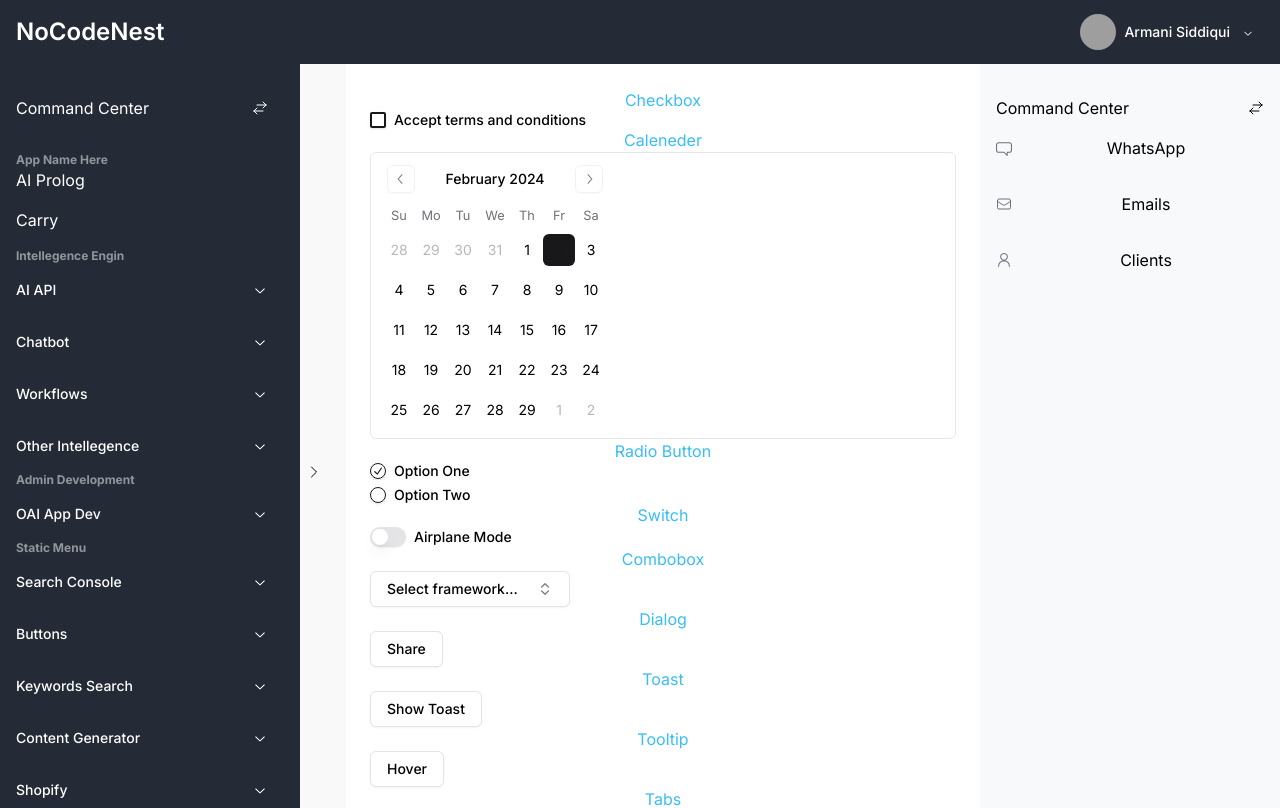
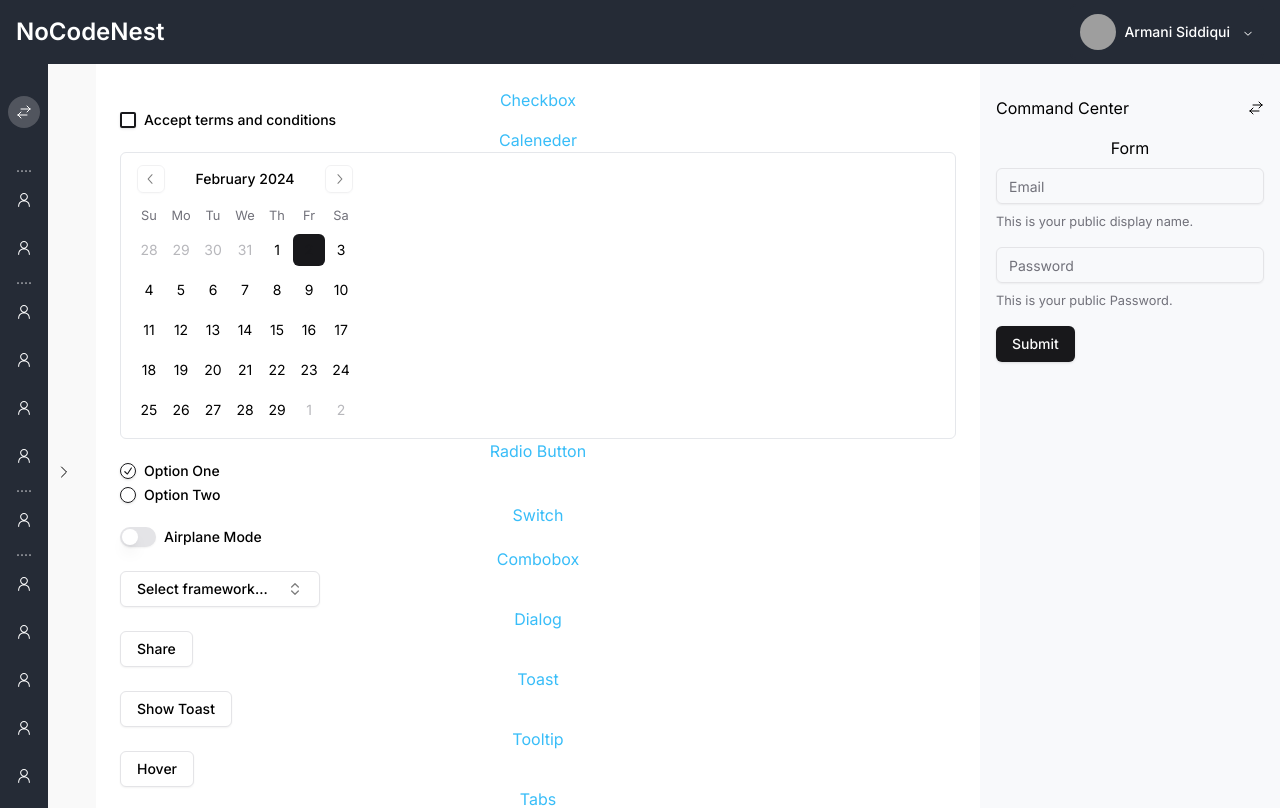
Before and after one commit to AI-Matrix-Engine/ame-react-frontend, a Next.js app: page /create in a window 1280 px wide. Shown: the top 808 px of the page. Built offline with nearby package versions, Linux system fonts and the light colour scheme; grey boxes are pictures that could not be loaded.

Commit message:
Fixed sidebar issues, enhanced its features

```diff
--- a/src/components/Data.tsx
+++ b/src/components/Data.tsx
@@ -1,14 +1,30 @@
+import { PersonIcon, ChatBubbleIcon } from "@radix-ui/react-icons";
 export const menuItems = [
-  { category: "App Name Here", items: [{itemCategory:"AI Prolog"},{itemCategory:"Carry"}] },
+  {
+    category: "App Name Here",
+    items: [
+      {
+        itemCategory: "AI Prolog",
+        icon: <PersonIcon className="h-4 w-4 text-white" />,
+      },
+      {
+        itemCategory: "Carry",
+        icon: <PersonIcon className="h-4 w-4 text-white" />,
+      },
+    ],
+  },
   {
     category: "Intellegence Engin",
+
     items: [
       {
         itemCategory: "AI API",
+        icon: <PersonIcon className="h-4 w-4 text-white" />,
         itemSubMenu: ["Create", "Run", "Manage", "Admin"],
       },
       {
         itemCategory: "Chatbot",
+        icon: <PersonIcon className="h-4 w-4 text-white" />,
         itemSubMenu: [
           "Open AI",
           "Google Gemini Pro",
@@ -19,6 +35,7 @@ export const menuItems = [
       },
       {
         itemCategory: "Workflows",
+        icon: <PersonIcon className="h-4 w-4 text-white" />,
         itemSubMenu: [
           "Start Process(live)",
           "Build",
@@ -29,15 +46,18 @@ export const menuItems = [
       },
       {
         itemCategory: "Other Intellegence",
+        icon: <PersonIcon className="h-4 w-4 text-white" />,
         itemSubMenu: ["Sub_Item 1", "Sub _Item 2", "Sub_Item 3"],
       },
     ],
   },
   {
     category: "Admin Development",
+
     items: [
       {
         itemCategory: "OAI App Dev",
+        icon: <PersonIcon className="h-4 w-4 text-white" />,
         itemSubMenu: [
           "Sample Form Element",
           "Sample Tab Content",
@@ -50,26 +70,26 @@ export const menuItems = [
   },
   {
     category: "Static Menu",
+
     items: [
       {
         itemCategory: "Search Console",
-        itemSubMenu: [
-          "Accordians",
-          "BreadCrumbs",
-          "Cards",
-        ],
+        icon: <PersonIcon className="h-4 w-4 text-white" />,
+        itemSubMenu: ["Accordians", "BreadCrumbs", "Cards"],
       },
       {
         itemCategory: "Buttons",
+        icon: <PersonIcon className="h-4 w-4 text-white" />,
         itemSubMenu: [
           "Google Search",
           "ButtonGroups",
           "LoadingButton",
-          "Dropdowns"
+          "Dropdowns",
         ],
       },
       {
         itemCategory: "Keywords Search",
+        icon: <PersonIcon className="h-4 w-4 text-white" />,
         itemSubMenu: [
           "Form Control",
           "Select",
@@ -82,117 +102,101 @@ export const menuItems = [
           "Date Range Picker",
           "Time Picker",
           "Layout",
-          "Validation"
+          "Validation",
         ],
       },
       {
         itemCategory: "Content Generator",
+        icon: <PersonIcon className="h-4 w-4 text-white" />,
         itemSubMenu: [
           "Core UI Icons",
           "Core UI Icons Brands",
-          "Core UI Icons Flag"
+          "Core UI Icons Flag",
         ],
       },
       {
         itemCategory: "Shopify",
-        itemSubMenu: [
-          "Alert",
-          "Badge",
-          "Modals",
-          "Toasts"
-        ],
+        icon: <PersonIcon className="h-4 w-4 text-white" />,
+        itemSubMenu: ["Alert", "Badge", "Modals", "Toasts"],
       },
       {
         itemCategory: "WordPress",
-
+        icon: <PersonIcon className="h-4 w-4 text-white" />,
       },
     ],
   },
   {
     category: "Knowledge",
+
     items: [
       {
         itemCategory: "Webscrapers",
-
+        icon: <PersonIcon className="h-4 w-4 text-white" />,
       },
       {
         itemCategory: "Crawler",
-
+        icon: <PersonIcon className="h-4 w-4 text-white" />,
       },
       {
         itemCategory: "Website Analyzer",
-
+        icon: <PersonIcon className="h-4 w-4 text-white" />,
       },
       {
         itemCategory: "Google Maps",
-
+        icon: <PersonIcon className="h-4 w-4 text-white" />,
       },
-
-
     ],
   },
   {
     category: "Extras",
+
     items: [
       {
         itemCategory: "Pages",
-        itemSubMenu: [
-          "Login",
-          "Register",
-          "Error 404",
-          "Error 500",
-        ],
+        icon: <PersonIcon className="h-4 w-4 text-white" />,
+        itemSubMenu: ["Login", "Register", "Error 404", "Error 500"],
       },
       {
         itemCategory: "Apps",
-        itemSubMenu: [ 'Invoicing',"Email"
-        //  {subMenuItem:"Invoicing",subMenuItemOptions:["Invoic"]},
-        //  {subMenuItem:"Email",subMenuItemOptions:["Inbox","Message","Compose"]}
+        icon: <PersonIcon className="h-4 w-4 text-white" />,
+        itemSubMenu: [
+          "Invoicing",
+          "Email",
+          //  {subMenuItem:"Invoicing",subMenuItemOptions:["Invoic"]},
+          //  {subMenuItem:"Email",subMenuItemOptions:["Inbox","Message","Compose"]}
         ],
       },
 
       {
         itemCategory: "Actual UI Doc",
-
+        icon: <PersonIcon className="h-4 w-4 text-white" />,
       },
     ],
   },
   {
     category: "Section Title",
+
     items: [
       {
         itemCategory: "Parent Menu 1",
-        itemSubMenu: [
-          "Sub-item 1",
-          "Sub-item 2",
-          "Sub-item 3",
-        ],
+        icon: <PersonIcon className="h-4 w-4 text-white" />,
+        itemSubMenu: ["Sub-item 1", "Sub-item 2", "Sub-item 3"],
       },
       {
         itemCategory: "Parent Menu 2",
-        itemSubMenu: [
-          "Sub-item 1",
-          "Sub-item 2",
-          "Sub-item 3",
-        ],
+        icon: <PersonIcon className="h-4 w-4 text-white" />,
+        itemSubMenu: ["Sub-item 1", "Sub-item 2", "Sub-item 3"],
       },
       {
         itemCategory: "Parent Menu 3",
-        itemSubMenu: [
-          "Sub-item 1",
-          "Sub-item 2",
-          "Sub-item 3",
-        ],
+        icon: <PersonIcon className="h-4 w-4 text-white" />,
+        itemSubMenu: ["Sub-item 1", "Sub-item 2", "Sub-item 3"],
       },
       {
         itemCategory: "Parent Menu 4",
-        itemSubMenu: [
-          "Sub-item 1",
-          "Sub-item 2",
-          "Sub-item 3",
-        ],
+        icon: <PersonIcon className="h-4 w-4 text-white" />,
+        itemSubMenu: ["Sub-item 1", "Sub-item 2", "Sub-item 3"],
       },
-
     ],
   },
 ];
--- a/src/components/LeftNavbar.tsx
+++ b/src/components/LeftNavbar.tsx
@@ -1,60 +1,113 @@
 "use client";
 import Link from "next/link";
-import { ArrowsRightLeftIcon,ChevronRightIcon } from "@heroicons/react/24/outline";
+import {
+  ArrowsRightLeftIcon,
+  ChevronRightIcon,
+} from "@heroicons/react/24/outline";
 import { NavigationBar } from "./NavigationBar";
-
-
-
-
+import { menuItems } from "./Data";
 type navItem = {
   name: string;
   path: string;
-}
+};
 type styleType = {
   width: string;
-}
+};
 type leftSideBarType = {
   id: string;
   navItems: navItem[];
   expandedStyles: styleType;
   collapsedStyles: styleType;
   toggle: boolean;
-}
+};
 type LeftNavbarProps = {
   details: leftSideBarType;
   onHandle: (id: string) => void;
+};
+
+export const LeftNavbar = ({ details, onHandle }: LeftNavbarProps) => {
+  const { id, navItems, toggle, title, hover } = details;
+   if(toggle || (id==="1" && hover))
+{
+   return <div>
+ <div>
+  <div className={`flex justify-between items-center mb-8 mt-8 `}>
+    <h5
+      className={`${id === "1" ? "text-white" : "text-black"} text-center`}
+    >
+      {title}
+    </h5>
+    <button
+    className={` ${id==="1" && "bg-[#51555e]" } rounded-full p-2`}
+      onClick={() => {
+        onHandle(id);
+      }}
+
+    >
+      <ArrowsRightLeftIcon
+        className={`h-4 w-4 ${
+          id === "1" ? "text-white" : "text-black"
+        } flex justify-end`}
+      />
+    </button>
+  </div>
+  <NavigationBar
+    text = {!toggle && id==="1" &&!hover && "...."}
+    textColor={id === "1" ? "text-white" : "text-black"}
+    hoverColor={id === "1" ? "bg-[#454b54]" : "bg-[#EFF1F4]"}
+  />
+</div>
+   </div>
+
+}
+if(!toggle && id==="1" &&!hover) {
+  return <div  >
+  <div className={`flex justify-center ml-2 items-center mb-8 mt-8 `}>
+
+    <button
+    className={`bg-[#51555e]  rounded-full p-2`}
+      onClick={() => {
+        onHandle(id);
+      }}
+
+    >
+      <ArrowsRightLeftIcon
+        className={`h-4 w-4 ${
+          id === "1" ? "text-white" : "text-black"
+        } flex justify-end`}
+      />
+    </button>
+  </div>
+  <NavigationBar
+    text =  "...."
+    textColor={id === "1" ? "text-white" : "text-black"}
+    hoverColor={id === "1" ? "bg-[#454b54]" : "bg-[#EFF1F4]"}
+  />
+</div>
 }
 
-export const LeftNavbar = ({ details, onHandle, }: LeftNavbarProps) => {
+   return  <div className="relative w-full h-full flex justify-center items-center">
+   <button onClick={() => onHandle(id)} className="absolute top-[50%]  ">
+     <ChevronRightIcon
+       className={`h-4 w-4 ${
+         id === "1" ? "text-white" : "text-black"
+       } flex   justify-end`}
+     />
+   </button>
+ </div>
 
-  const { id, navItems, toggle,title } = details;
-
-  return (
-
-      toggle ? (
-      <>
-            <div className="flex justify-between items-center mb-8 mt-8">
-        <h5 className={`${id==="1" ? "text-white":"text-black"} text-center`}>{title}</h5>
-        <button onClick={()=>onHandle(id)}>
-        <ArrowsRightLeftIcon className={`h-4 w-4 ${id==="1" ? "text-white":"text-black"} flex justify-end`} />
-             </button>
-      </div>
-      <NavigationBar textColor={id === "1" ? "text-white" : "text-black" }/>
-
-      </>
-      ) : (
-
-
-               <div className="relative w-full h-full flex justify-center items-center">
-                  <button onClick={()=>onHandle(id)} className="absolute top-[50%]  " >
-            <ChevronRightIcon className={`h-4 w-4 ${id==="1" ? "text-white" : "text-black"} flex   justify-end`} />
-          </button>
-                </div>
-
-
-
-      )
-
-
-  );
 };
+// {menuItems.map((menuItem, index) => {
+//   console.log("menuItems: ", menuItem.items);
+//   return (
+//     <div key={index}>
+//      {menuItems.map((menuItem, index) => (
+//   <div key={index}>
+//     {menuItem.items.map((icon, iconIndex) => (
+//       <div key={iconIndex} className="mb-12 ">{icon.icon}</div>
+//     ))}
+//   </div>
+// ))}
+//     </div>
+//   );
+// })}
--- a/src/components/Main.tsx
+++ b/src/components/Main.tsx
@@ -18,7 +18,6 @@ import {
 } from "@heroicons/react/24/outline";
 import { PersonIcon, ChatBubbleIcon } from "@radix-ui/react-icons";
 import { RightNavbar } from "./RightNavbar";
-import { NavigationBar } from "./NavigationBar";
 
 type navItem = {
   name: string;
@@ -33,7 +32,8 @@ type leftSideBarType = {
   expandedStyles: styleType;
   collapsedStyles: styleType;
   toggle: boolean;
-  title:string
+  hover: boolean;
+  title: string;
 };
 
 const mostLeftNavItems = [
@@ -76,16 +76,18 @@ const leftSideBars: leftSideBarType[] = [
     navItems: mostLeftNavItems,
     expandedStyles: { width: "  w-[300px]" },
     collapsedStyles: { width: " w-12" },
-    toggle: true,
-    title:"Command Center"
+    toggle: false,
+    hover: false,
+    title: "Command Center",
   },
   {
     id: "2",
     navItems: leftNavItems,
     expandedStyles: { width: "ml-[302px] w-30" },
-    collapsedStyles: { width: "ml-[298px] w-12" },
+    collapsedStyles: { width: "ml-[48px] w-12" },
     toggle: false,
-    title:"Title"
+    hover: false,
+    title: "Title",
   },
 ];
 
@@ -103,6 +105,7 @@ export const Main = ({ children }) => {
           } else {
             prev[1].expandedStyles.width = "ml-[48px] w-30";
             prev[1].collapsedStyles.width = "ml-[48px] w-12";
+            prev[0].hover = false;
           }
           return [...prev];
         });
@@ -119,29 +122,42 @@ export const Main = ({ children }) => {
     });
     setSideBars(updatedSideBars);
   };
+  const handleMouseEvent = (id: string, hover: boolean) => {
+    const updatedSideBars = sideBars.map((item) => {
+      if (item.id === "1" && id === "1") {
+        console.log("Id", item);
+        item.hover = hover;
+      }
+      return { ...item };
+    });
+    setSideBars(updatedSideBars);
+  };
 
   return (
     <div className="flex h-screen flex-col">
       <Header />
-      <div className="flex relative h-full">
+      <div className="flex relative h-full ">
         {sideBars.map((sideBar: leftSideBarType) => (
           <div
+            onMouseEnter={() => handleMouseEvent(sideBar.id, true)}
+            onMouseLeave={() => handleMouseEvent(sideBar.id, false)}
             key={sideBar.id}
-            className={`${sideBar.id==="1" && "absolute left-0"} px-8 h-full  pl-4  ${ sideBar.id === "1" ? "bg-[#252b36] " : "bg-[#f9f9f9]"} ${
-              sideBar.toggle
+            className={`px-8 h-full  pl-4  ${
+              sideBar.id === "1"
+                ? "bg-[#252b36] absolute left-0 "
+                : "bg-[#f9f9f9]"
+            } ${
+              sideBar.toggle || (sideBar.id === "1" && sideBar.hover)
                 ? `max-h-full overflow-y-scroll ${sideBar.expandedStyles.width}`
                 : sideBar.collapsedStyles.width
             }`}
           >
             <LeftNavbar details={sideBar} onHandle={handleNavigation} />
-
           </div>
         ))}
-        <div
-          className={`flex-1 `}
-        >
+        <div className={`flex-1 `}>
           {children}
-          <div>
+          <div className="p-4">
             <h4 className="text-sky-400 text-center">Drawer</h4>
             <Sheet>
               <SheetTrigger className="border-2  border-zinc-200 rounded-md px-4 py-2">
@@ -165,13 +181,7 @@ export const Main = ({ children }) => {
           </div>
         </div>
 
-
-
-        <RightNavbar/>
-
-
-
-
+        <RightNavbar />
       </div>
     </div>
   );
--- a/src/components/NavigationBar.tsx
+++ b/src/components/NavigationBar.tsx
@@ -8,26 +8,27 @@ import {
 import { menuItems } from "./Data";
 import Link from "next/link";
 
-export const NavigationBar = ({textColor}) => {
+export const NavigationBar = ({textColor,hoverColor,text=null}) => {
   console.log("Menu Items **", menuItems);
+
   return (
     <div>
       {menuItems.map((item, index) => (
         <div key={index}>
-          <h4 className="text-[#92959b] text-left text-xs font-bold">{item.category}</h4>
+          <h4 className="text-[#92959b] text-left text-xs font-bold ">{text? text : item.category}</h4>
           <Accordion type="single" collapsible className="w-full border-none border-[1px]">
             {item.items.map((menuItem, subIndex) => (
               <AccordionItem key={subIndex} value={menuItem.itemCategory}>
               { menuItem.itemSubMenu ?  <>
-               <AccordionTrigger className={`${textColor}` } iconStyle={textColor}>{menuItem.itemCategory}</AccordionTrigger><AccordionContent className={`${textColor}`}>
+               <AccordionTrigger className={`${textColor}` } iconStyle={!text && textColor}><div className="flex gap-8"><div>{menuItem.icon}</div>{!text && <h4>{menuItem.itemCategory}</h4>}</div></AccordionTrigger><AccordionContent className={`${textColor}`}>
                     {menuItem.itemSubMenu.map((subMenu, subMenuIndex) => (
-                      <Link key={subMenuIndex} href="#" className="flex mb-4">
+                      <Link key={subMenuIndex} href="#" className={`flex mb-4 p-2 hover:rounded-lg hover:${hoverColor}`}>
                         {subMenu}
                       </Link>
                     ))}
-                  </AccordionContent> </> :  <Link key={subIndex} href="#" className={`flex mb-4 ${textColor}`}>
-                        {menuItem.itemCategory}
-                      </Link>}
+                  </AccordionContent> </> : <AccordionTrigger className="flex gap-8" ><div>{menuItem.icon}</div> <Link key={subIndex} href="#" className={` flex-1 text-left ${textColor}`}>
+                        {!text && menuItem.itemCategory}
+                      </Link>   </AccordionTrigger> }
 
               </AccordionItem>
             ))}
--- a/src/components/RightNavbar.tsx
+++ b/src/components/RightNavbar.tsx
@@ -5,6 +5,7 @@ import { ChevronDoubleRightIcon, EnvelopeIcon } from "@heroicons/react/24/outlin
 import { ChevronDoubleLeftIcon } from "@heroicons/react/24/outline";
 import { ChatBubbleIcon, PersonIcon } from "@radix-ui/react-icons";
 import { ArrowsRightLeftIcon,ChevronLeftIcon } from "@heroicons/react/24/outline";
+import { FormData } from "./Run/Run";
 export const RightNavbar = () => {
     const navItems = [
         {
@@ -38,21 +39,14 @@ export const RightNavbar = () => {
         <button onClick={handleSidebar}>
         <ArrowsRightLeftIcon className={`h-4 w-4 text-black flex justify-end`} />
              </button>
+
       </div>
-      <ul className={`flex flex-col justify-between items-between text-black`}>
-          {navItems.map((item) => (
-            <li key={item.name}>
-              <Link
-                href={item.path}
-                className={`flex  text=white p-4 hover:bg-[#e5e7eb]cursor-pointer justify-around items-center gap-4`}
-              >
-               <div>  {item.icon}</div>
-               <h4 className="text-center flex-1"> {item.name}</h4>
 
-              </Link>
-            </li>
-          ))}
-        </ul>
+           <div className={`flex flex-col justify-between items-between text-black p-4`}>
+            <h4 className="text-center ">Form</h4>
+            <FormData additionalClasses={"space-y-4"} />
+           </div>
+
 
       </div>
       ) : (
--- a/src/components/UI/accordion.tsx
+++ b/src/components/UI/accordion.tsx
@@ -23,7 +23,7 @@ AccordionItem.displayName = "AccordionItem"
 const AccordionTrigger = React.forwardRef<
   React.ElementRef<typeof AccordionPrimitive.Trigger>,
   React.ComponentPropsWithoutRef<typeof AccordionPrimitive.Trigger>
->(({ className, children, iconStyle, ...props }, ref) => (
+>(({ className, children, iconStyle = null, ...props }, ref) => (
   <AccordionPrimitive.Header className="flex">
     <AccordionPrimitive.Trigger
       ref={ref}
@@ -35,7 +35,7 @@ const AccordionTrigger = React.forwardRef<
       {...props}
     >
       {children}
-      <ChevronDownIcon className={`h-4 w-4 shrink-0 ${iconStyle} transition-transform duration-200 dark:text-zinc-400`} />
+     {iconStyle  ?  <ChevronDownIcon className={`h-4 w-4 shrink-0 ${iconStyle} transition-transform duration-200 dark:text-zinc-400`} /> : <div></div>}
     </AccordionPrimitive.Trigger>
   </AccordionPrimitive.Header>
 ))
```
